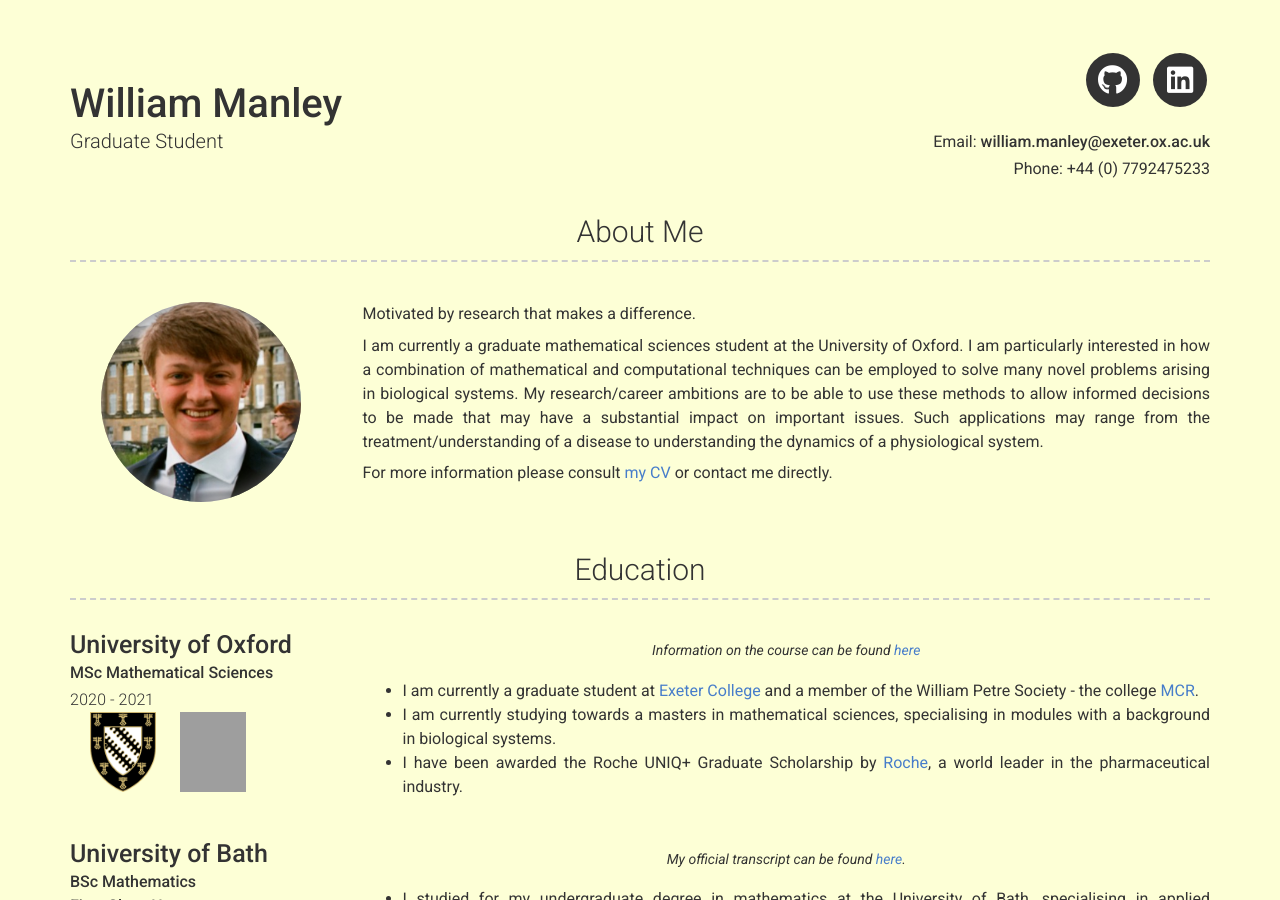
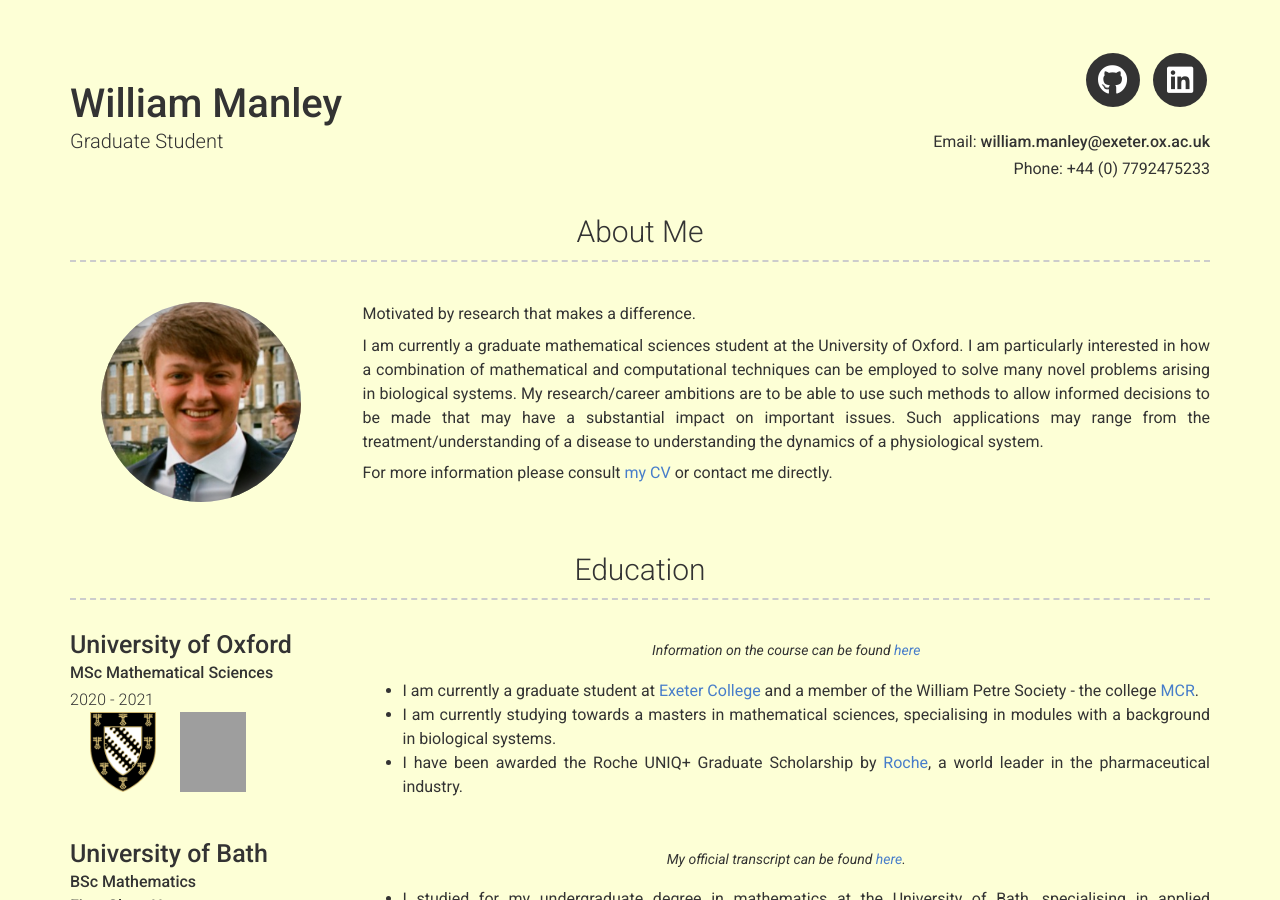
Before and after one commit to WilliamManley/WilliamManley.github.io, a Jekyll site: the page built from index.md, in a window 1280 px wide and 900 px high. Built offline with Jekyll 4.4.1, drawn with Linux system fonts in a browser that asks for light colours; nearby versions of some CDN libraries; grey boxes are pictures that could not be loaded.

Commit message:
Completed about me section

```diff
--- a/_config.yml
+++ b/_config.yml
@@ -50,7 +50,7 @@
 
  I am currently a graduate mathematical sciences student at the University of Oxford.
  I am particularly interested in how a combination of mathematical and computational techniques can be employed to solve many novel problems arising in biological systems.
- My research/career ambitions are to be able to use these methods to allow informed decisions to be made that may have a substantial impact on important issues. Such applications
+ My research/career ambitions are to be able to use such methods to allow informed decisions to be made that may have a substantial impact on important issues. Such applications
  may range from the treatment/understanding of a disease to understanding the dynamics of a physiological system.
 
  For more information please consult <a href="documents/will_manley_cv.pdf">my CV</a> or contact me directly.
```
